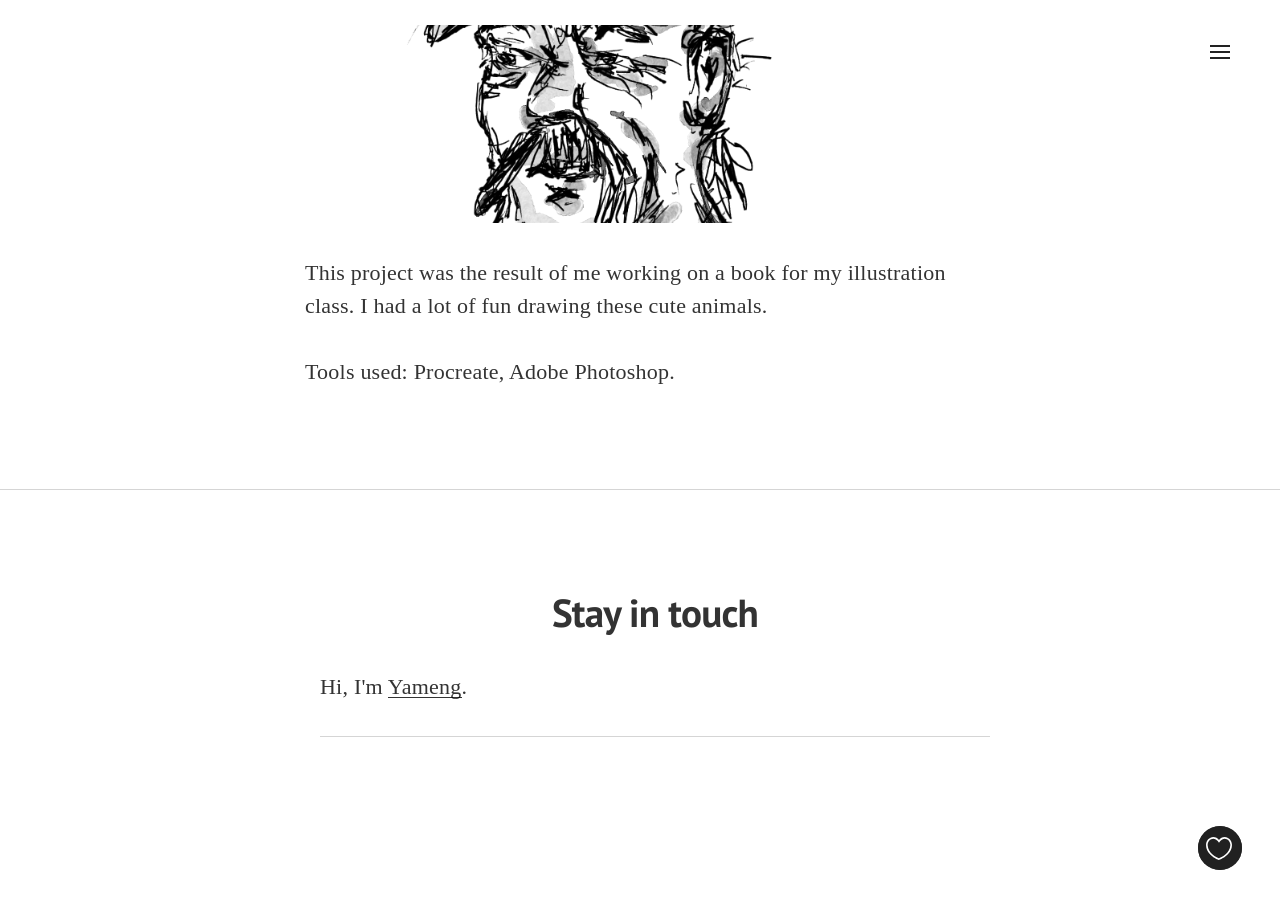
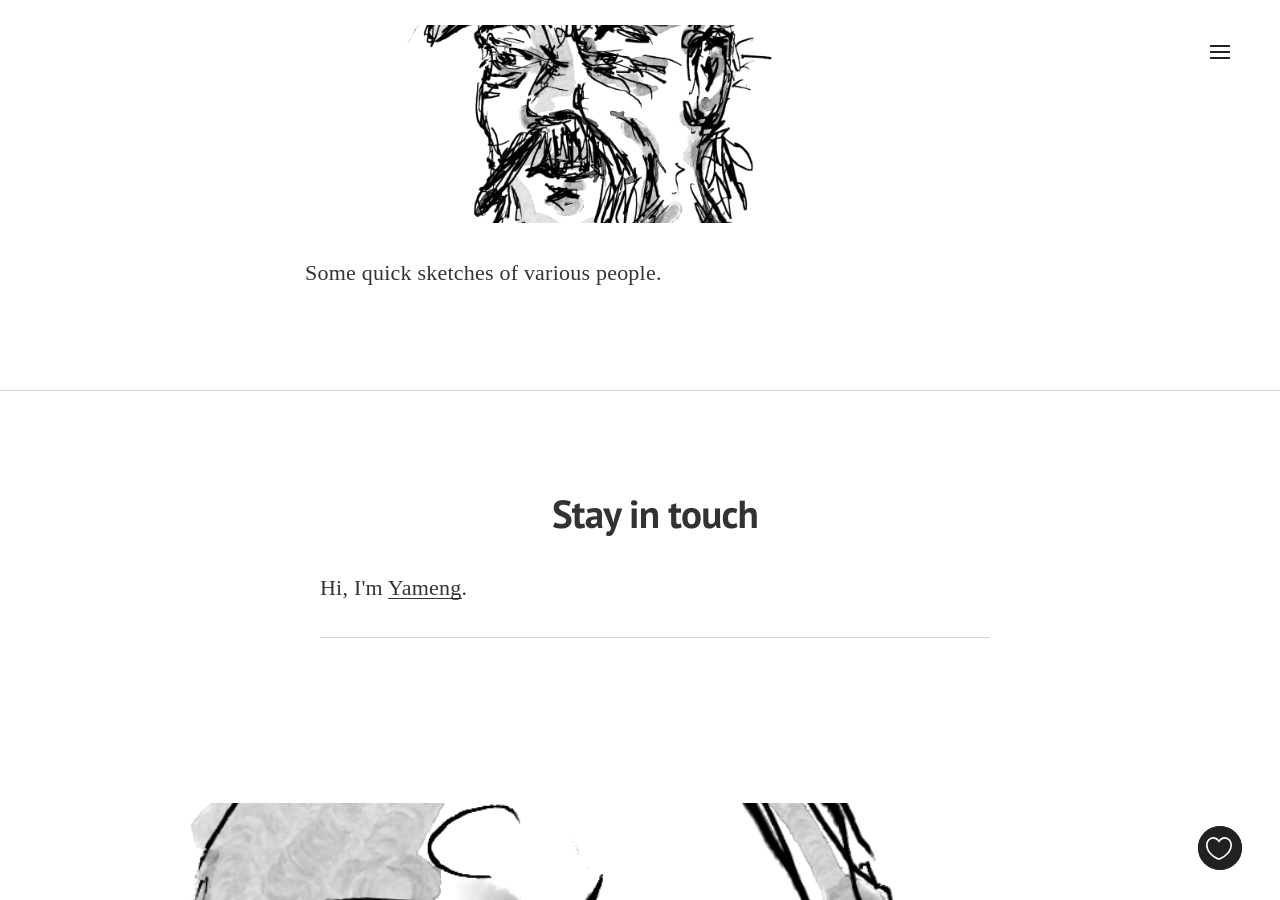
Before and after one commit to ArmonGo/ArmonGo.github.io, a Jekyll site: the page built from _posts/2025-05-13-01-sketches.markdown, in a window 1280 px wide and 900 px high, scrolled down 1592 px. Built offline with Jekyll 4.4.1, drawn with Linux system fonts in a browser that asks for light colours; nearby versions of some CDN libraries; some web fonts are replaced; Markdown is read by kramdown in place of the engine named in the settings.

Commit message:
Update 2025-05-13-01-sketches.markdown

```diff
--- a/_posts/2025-05-13-01-sketches.markdown
+++ b/_posts/2025-05-13-01-sketches.markdown
@@ -21,6 +21,4 @@
 
 <div style="clear: both;"></div>
 
-This project was the result of me working on a book for my illustration class. I had a lot of fun drawing these cute animals.
-
-Tools used: Procreate, Adobe Photoshop.
+Some quick sketches of various people.
```
